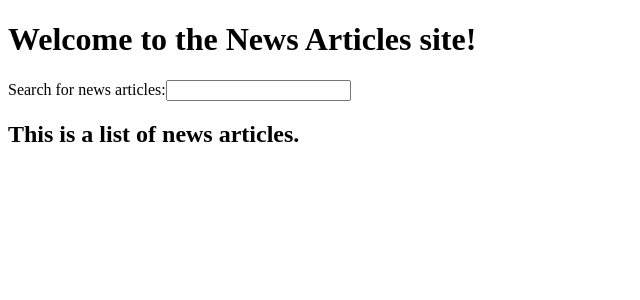
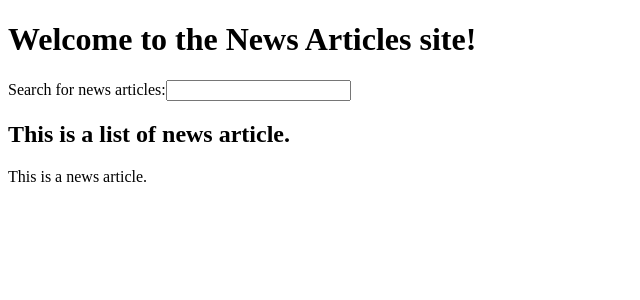
Before and after one commit to franco-ortega/lab-react-ct02-news-search, a React app: page / in a window 1280 px wide. Shown: the top 300 px of the page, without its empty margins (0-640 px from the left). Built offline with nearby package versions, Linux system fonts and the light colour scheme.

Commit message:
update nlowercase newsArticle componment to uppercase NewsArticle in NewsArticleList.jsx

```diff
--- a/src/components/news/NewsArticle.jsx
+++ b/src/components/news/NewsArticle.jsx
@@ -1,4 +1,4 @@
-import React, { Component } from 'react'
+import React, { Component } from 'react';
 
 export default class NewsArticle extends Component {
   render() {
--- a/src/components/news/NewsArticleList.jsx
+++ b/src/components/news/NewsArticleList.jsx
@@ -1,14 +1,14 @@
-import React, { Component } from 'react'
-import newsArticle from './NewsArticle'
+import React, { Component } from 'react';
+import NewsArticle from './NewsArticle';
 
 export default class NewsArticleList extends Component {
   render() {
     return (
       <>
         <h2>
-            This is a list of news articles.
+            This is a list of news article.
         </h2>
-        <newsArticle />
+        <NewsArticle />
       </>
     );
   }
--- a/src/components/news/NewsSearch.jsx
+++ b/src/components/news/NewsSearch.jsx
@@ -1,4 +1,4 @@
-import React, { Component } from 'react'
+import React, { Component } from 'react';
 
 export default class NewsSearch extends Component {
   render() {
```
